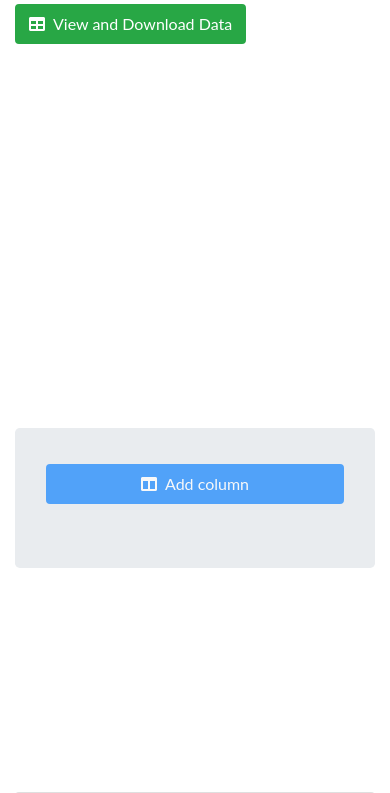
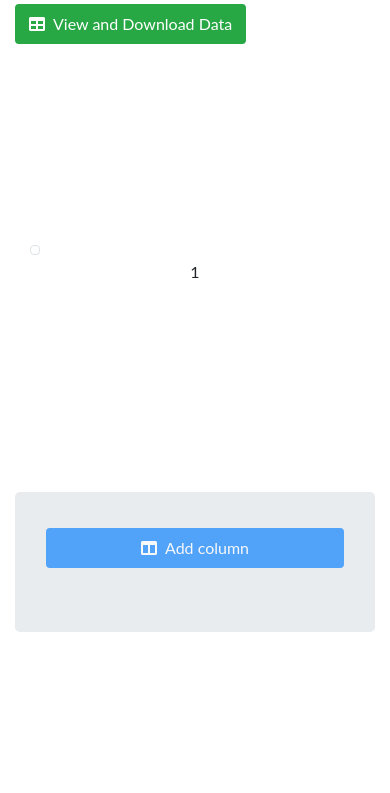
Before and after one commit to camelot-dev/excalibur, a Flask app: template excalibur/www/templates/workspace.html in a window 390 px wide. Shown: the part 698-1491 px from the top of the page. Run offline with Flask 2, Linux system fonts and the light colour scheme; the template is opened without the code that fills it, so the values that code supplies are empty; style sheets or scripts are compiled from the project's sources; parts of the project's set-up code (start-up, migrations or seed data) failed here and were passed over; some libraries are stand-ins or nearby versions.

Commit message:
Add page thumbnail and scrollspy

```diff
--- a/excalibur/www/static/css/workspace.css
+++ b/excalibur/www/static/css/workspace.css
@@ -1,3 +1,9 @@
+.thumbnail-list {
+  list-style-type: none;
+  padding: 0;
+  margin: 0;
+}
+
 img {
   max-width: 100%;
   max-height: auto;
--- a/excalibur/www/templates/workspace.html
+++ b/excalibur/www/templates/workspace.html
@@ -40,8 +40,20 @@
       <div class="row">
         <section class="col-md-2">
           <!-- Add thumbnails and scrollspy -->
+          <div class="row mx-0">
+            <div class="col-md-12 col-sm-12 col-xs-12">
+              <ul id="thumbnail-list" class="thumbnail-list">
+                <li id="thumbnail-page">
+                  <a href="#image-div">
+                    <img src="{{ imagepath }}" id="image" class="img-thumbnail" data-page="1"/>
+                  </a>
+                  <p class="text-center">1</p>
+                </li>
+              </ul>
+            </div>
+          </div>
         </section>
-        <section class="col-md-8">
+        <section class="col-md-8" data-spy="scroll" data-target="#thumbnail-list">
           <div class="jumbotron">
             <div class="row mx-0 mb-2">
               <div class="col-md-3 col-sm-3 col-xs-3">
```
